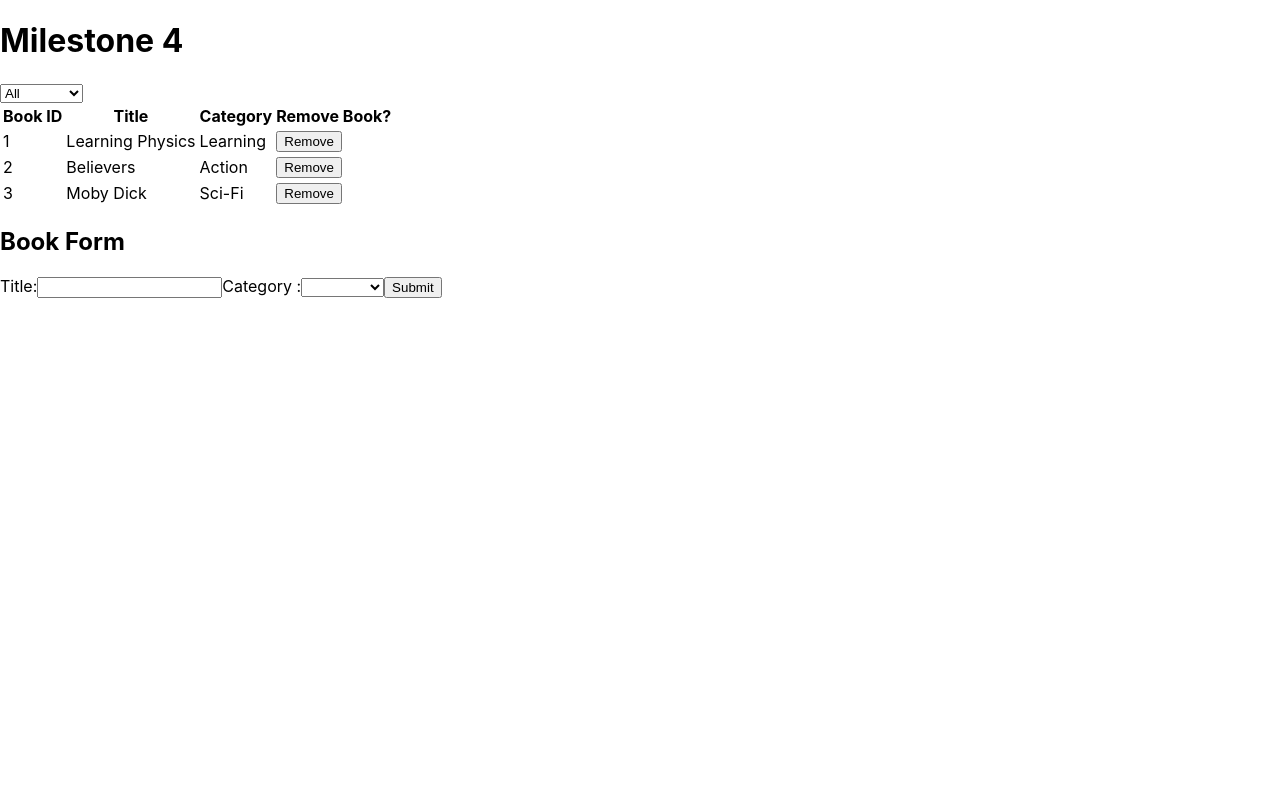
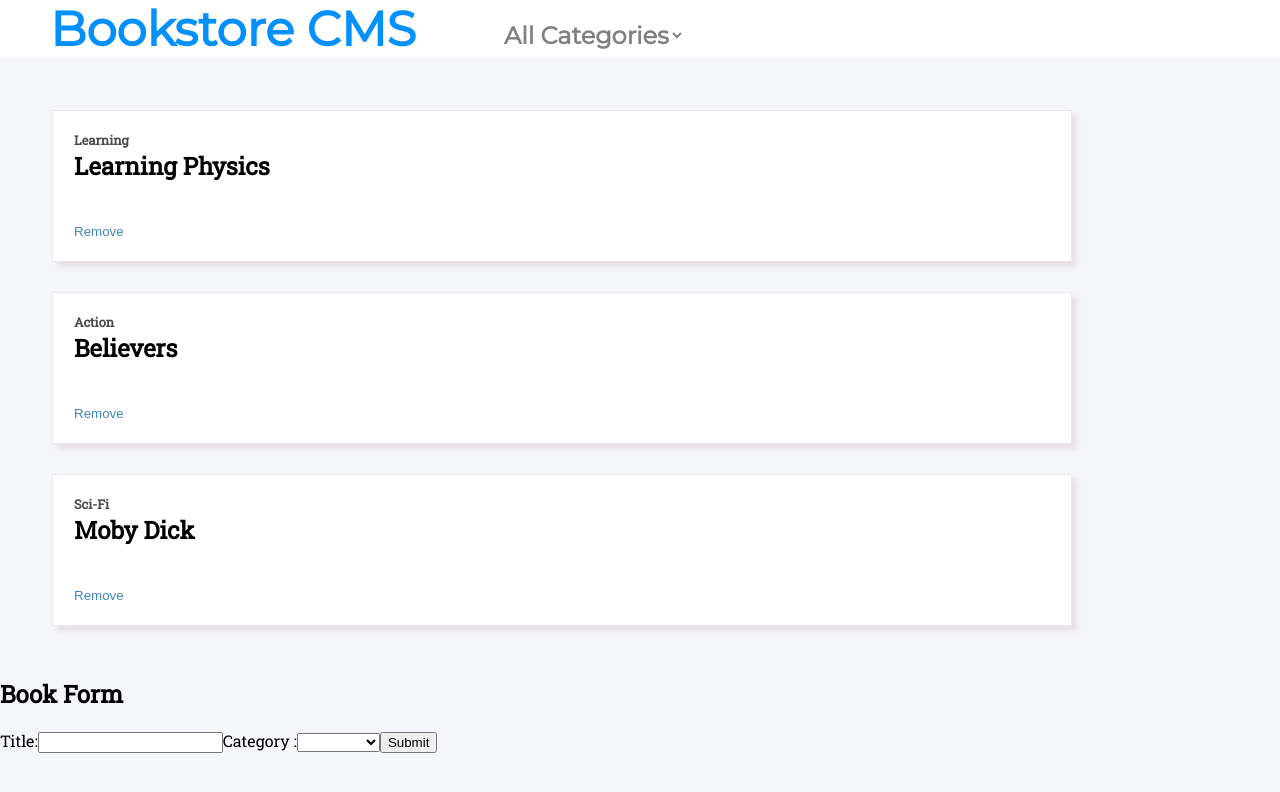
Before and after one commit to majovanilla/react-bookstore-manager, a React (Create React App) app: page / in a window 1280 px wide. Shown: the top 792 px of the page. Built offline with nearby package versions, Linux system fonts and the light colour scheme.

Commit message:
Add styling to the page

```diff
--- a/src/components/App.js
+++ b/src/components/App.js
@@ -1,11 +1,12 @@
 import React from 'react';
+import Header from './Header';
 import BooksList from './BooksList';
 import BooksForm from './BooksForm';
 
 function App() {
   return (
     <div className="App">
-      <h1>Milestone 4</h1>
+      <Header />
       <BooksList />
       <BooksForm />
     </div>
--- a/src/components/Book.js
+++ b/src/components/Book.js
@@ -6,12 +6,12 @@ const Book = props => {
     id, title, category, removeBook,
   } = props;
   return (
-    <tr>
-      <td>{id}</td>
-      <td>{title}</td>
-      <td>{category}</td>
+    <tr className="book-row">
+      <td className="book-id">{id}</td>
+      <td className="book-category">{category}</td>
+      <td className="book-title">{title}</td>
       <td>
-        <button type="submit" onClick={() => removeBook(id)}>Remove</button>
+        <button className="book-remove" type="submit" onClick={() => removeBook(id)}>Remove</button>
       </td>
     </tr>
   );
--- a/src/components/BooksList.js
+++ b/src/components/BooksList.js
@@ -19,7 +19,7 @@ const BooksList = props => {
   const filterBooks = () => {
     const booksArray = Object.values(books);
 
-    if (filter === 'All') {
+    if (filter === 'All Categories') {
       return booksArray;
     }
 
--- a/src/components/CategoryFilter.js
+++ b/src/components/CategoryFilter.js
@@ -3,7 +3,7 @@ import PropType from 'prop-types';
 import categories from '../constants';
 
 const myCategories = [...categories];
-myCategories[0] = 'All';
+myCategories[0] = 'All Categories';
 
 const CategoryFilter = props => {
   const { handleFilterChange } = props;
@@ -14,7 +14,7 @@ const CategoryFilter = props => {
   };
 
   return (
-    <select name="category" onChange={onChange}>
+    <select className="category-selector" name="category" onChange={onChange}>
       {
         myCategories.map((category, index) => {
           const categoryKey = `CATEGORY_${index}`;
--- a/src/index.css
+++ b/src/index.css
@@ -1,3 +1,5 @@
+@import url('https://fonts.googleapis.com/css2?family=Montserrat&family=Roboto+Slab&display=swap');
+
 body {
   margin: 0;
   font-family: -apple-system, BlinkMacSystemFont, 'Segoe UI', 'Roboto', 'Oxygen',
@@ -5,9 +7,78 @@ body {
     sans-serif;
   -webkit-font-smoothing: antialiased;
   -moz-osx-font-smoothing: grayscale;
+  font-family: 'Roboto Slab', serif;
+  background: #f5f6fa;
 }
 
 code {
   font-family: source-code-pro, Menlo, Monaco, Consolas, 'Courier New',
     monospace;
 }
+
+.App {
+  position: relative;
+}
+
+.header {
+  background: white;
+  width: 100%;
+}
+
+.main-title {
+  font-family: 'Montserrat', sans-serif;
+  font-size: 3rem;
+  color: #0290ff;
+  margin: 0 50px;
+}
+
+table thead,
+.book-id {
+  display: none;
+}
+
+table {
+  width: 80%;
+  margin-left: 50px;
+  margin-top: 50px;
+}
+
+.book-row {
+  padding: 20px 20px;
+  margin-bottom: 30px;
+  display: flex;
+  flex-direction: column;
+  border: 1px solid rgba(232, 225, 232, 0.8);
+  box-shadow: rgb(232, 225, 232) 5px 5px 5px;
+  background: white;
+}
+
+.book-category {
+  color: rgb(73, 73, 73);
+  font-weight: bold;
+  font-size: 0.8rem;
+}
+
+.book-title {
+  font-weight: bold;
+  font-size: 1.5rem;
+}
+
+.book-remove {
+  padding: 40px 0 0;
+  color: #4386bf;
+  background: none;
+  border: none;
+}
+
+.category-selector {
+  position: absolute;
+  top: 20px;
+  left: 500px;
+  background: none;
+  border: none;
+  color: grey;
+  font-weight: bold;
+  font-size: 1.5rem;
+  font-family: 'Montserrat', sans-serif;
+}
--- a/src/reducers/rootReducer.js
+++ b/src/reducers/rootReducer.js
@@ -19,7 +19,7 @@ const initialState = {
       category: 'Sci-Fi',
     },
   },
-  filter: 'All',
+  filter: 'All Categories',
 };
 
 const rootReducer = (state = initialState, action) => {
```
